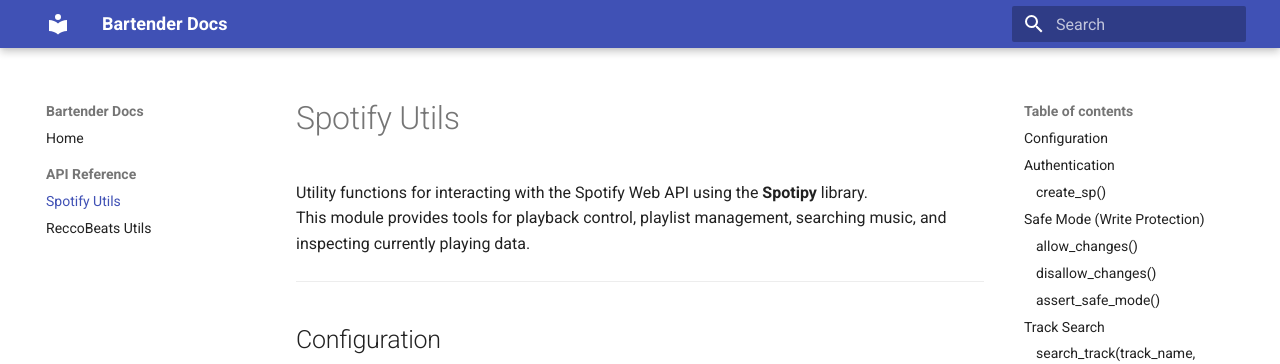
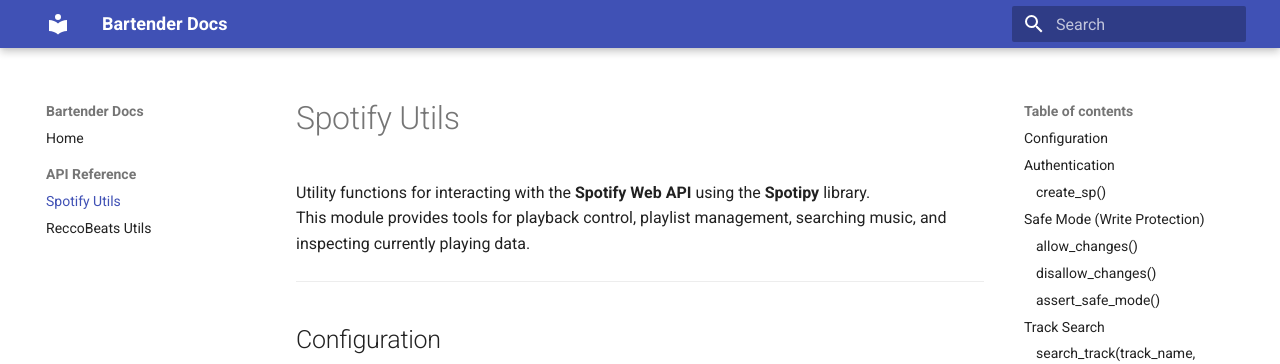
Before and after one commit to lukeai-tan/bartender, an MkDocs documentation site: the page built from docs/spotify_utils.md, in a window 1280 px wide and 900 px high. Shown: the top 364 px of the window. Built offline with MkDocs 1.6.1 and Material for MkDocs 9.7.7, drawn with Linux system fonts in a browser that asks for light colours.

```diff
--- a/docs/spotify_utils.md
+++ b/docs/spotify_utils.md
@@ -1,6 +1,6 @@
 # Spotify Utils
 
-Utility functions for interacting with the Spotify Web API using the **Spotipy** library.
+Utility functions for interacting with the **Spotify Web API** using the **Spotipy** library.
 This module provides tools for playback control, playlist management, searching music, and inspecting currently playing data.
 
 ---
```
